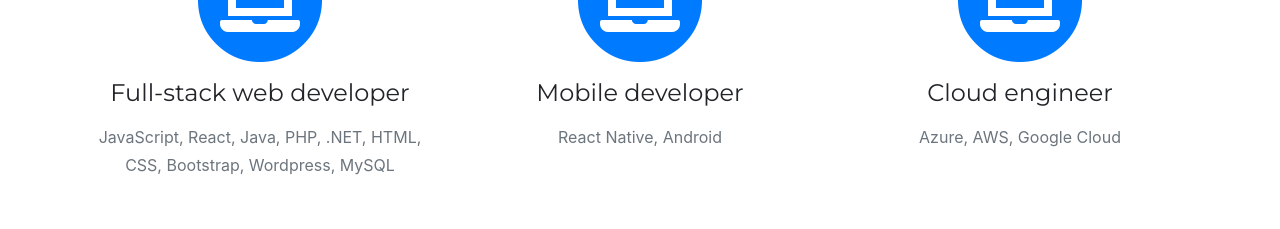
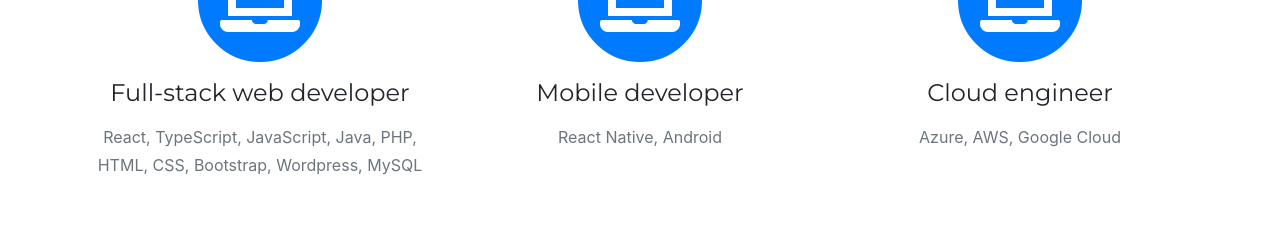
Before and after one commit to huynh-thao/portfolio, a website with bundled scripts: page index.html in a window 1280 px wide. Shown: the part 890-1119 px from the top of the page. Built offline with nearby package versions, Linux system fonts and the light colour scheme; files whose address does not match are found by name; a web font is replaced by a local one.

Commit message:
update content 3

```diff
--- a/index.html
+++ b/index.html
@@ -80,7 +80,7 @@
             <i class="fas fa-laptop fa-stack-1x fa-inverse"></i>
           </span>
           <h4 class="service-heading">Full-stack web developer</h4>
-          <p class="text-muted">JavaScript, React, Java, PHP, .NET, HTML, CSS, Bootstrap, Wordpress, MySQL</p>
+          <p class="text-muted">React, TypeScript, JavaScript, Java, PHP, HTML, CSS, Bootstrap, Wordpress, MySQL</p>
         </div>
         <div class="col-md-4">
           <span class="fa-stack fa-4x">
```
